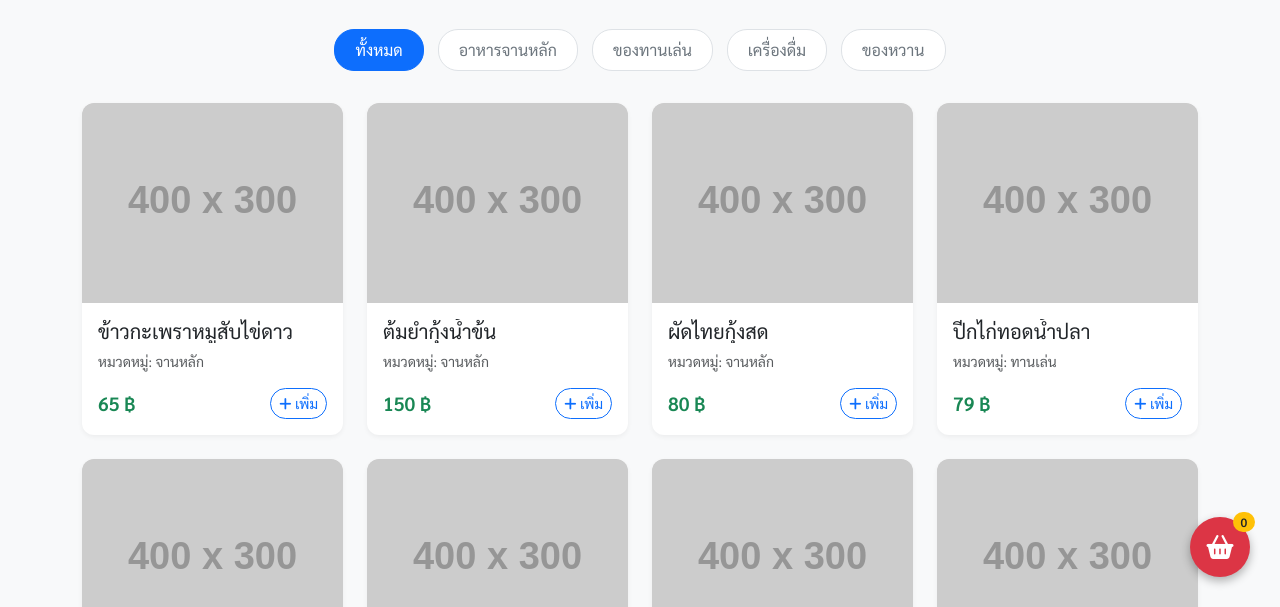
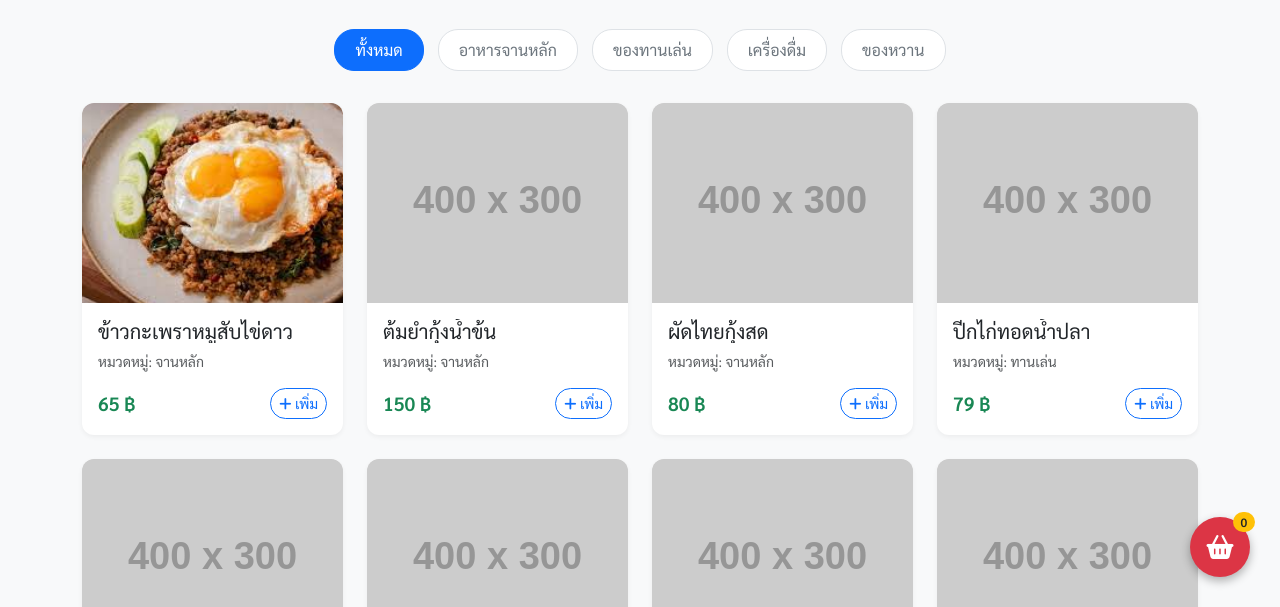
Before and after one commit to job020/Food_delivery, a plain HTML site: page menu.html in a window 1280 px wide. Shown: the part 193-800 px from the top of the page. Drawn offline with nearby package versions, Linux system fonts and the light colour scheme; placeholder pictures from the web are drawn by us.

Commit message:
ทดลองเพิ่มรูปใน menu.html

```diff
--- a/menu.html
+++ b/menu.html
@@ -146,7 +146,7 @@
     <script>
         // 1. Mock Data: เปรียบเสมือนข้อมูลที่ดึงมาจาก D1 ข้อมูลเมนูอาหาร
         const menuItems = [
-            { id: 1, name: 'ข้าวกะเพราหมูสับไข่ดาว', category: 'main', price: 65, image: 'https://placehold.co/400x300?text=Gaprao', stock: true },
+            { id: 1, name: 'ข้าวกะเพราหมูสับไข่ดาว', category: 'main', price: 65, image: 'image/ข้าวกะเพราหมูสับไข่ดาว.jpg', stock: true },
             { id: 2, name: 'ต้มยำกุ้งน้ำข้น', category: 'main', price: 150, image: 'https://placehold.co/400x300?text=TomYum', stock: true },
             { id: 3, name: 'ผัดไทยกุ้งสด', category: 'main', price: 80, image: 'https://placehold.co/400x300?text=PadThai', stock: true },
             { id: 4, name: 'ปีกไก่ทอดน้ำปลา', category: 'appetizer', price: 79, image: 'https://placehold.co/400x300?text=FriedChicken', stock: true },
```
Also changed, not shown: image/ข้าวกะเพราหมูสับไข่ดาว.jpg (added).
